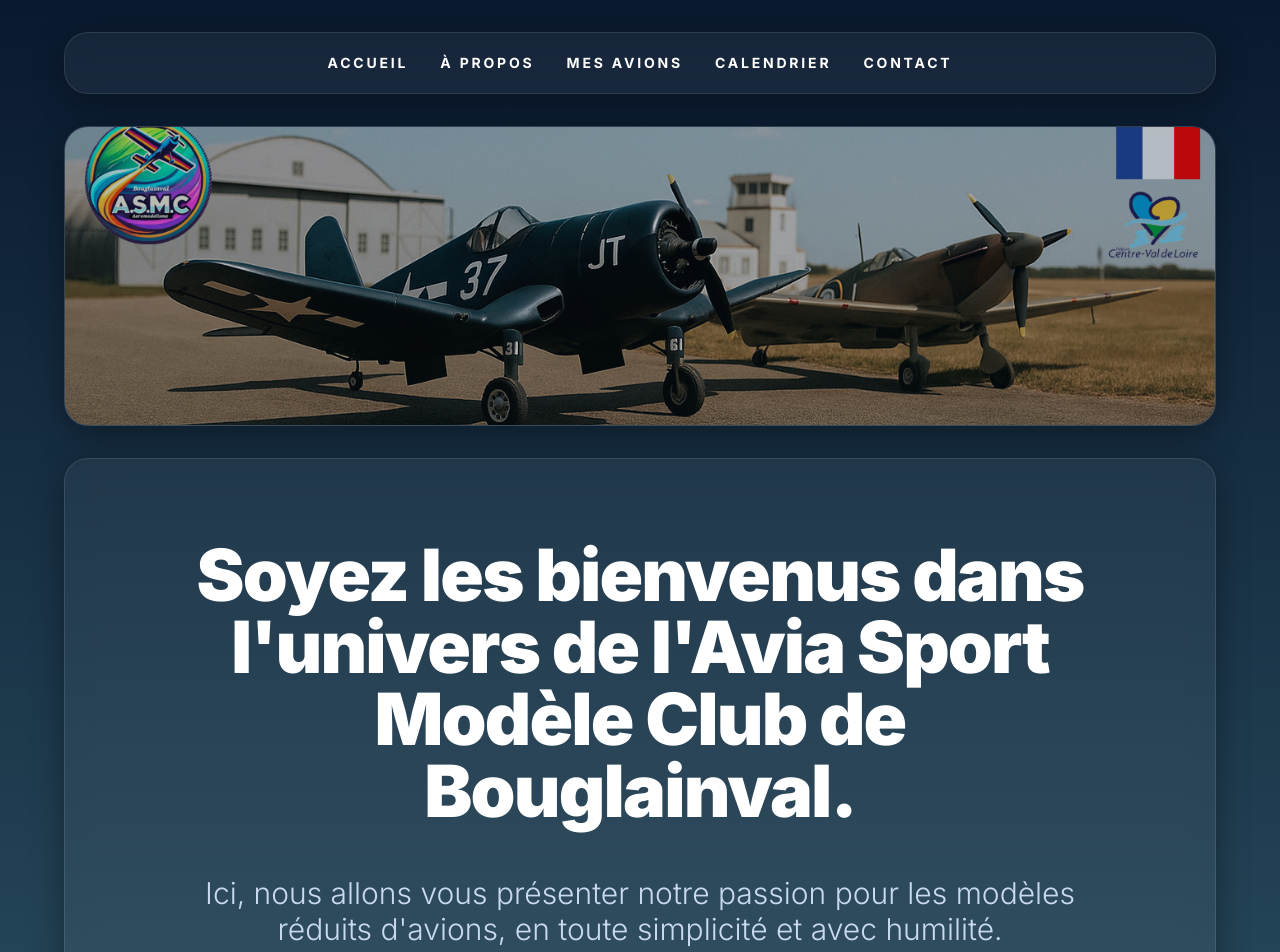
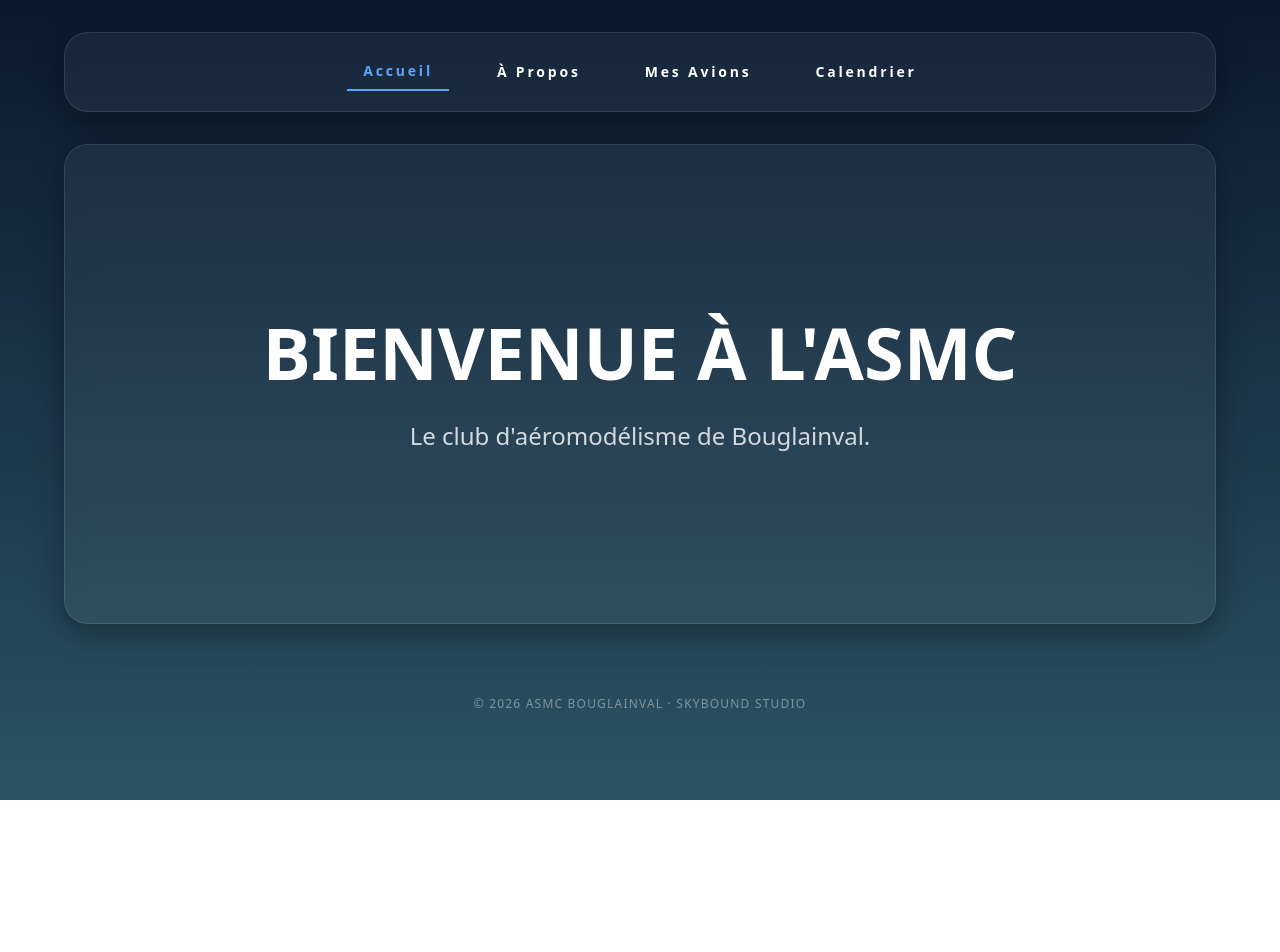
Before and after one commit to leschaeveemmanuel-rgb/asmc-site, a React (Vite) app: page / in a window 1280 px wide. Shown: the top 952 px of the page. After the commit the page ends 800 px from the top, so only its background shows below. Built offline with nearby package versions, Linux system fonts and the light colour scheme.

Commit message:
Add files via upload

```diff
--- a/src/App.jsx
+++ b/src/App.jsx
@@ -1,52 +1,77 @@
-import React from 'react';
+import React, { useState } from 'react';
 
 function App() {
+  // Le "cerveau" qui gère la navigation
+  const [page, setPage] = useState('accueil');
+
   return (
-    <div className="min-h-screen p-4 md:p-8 flex flex-col items-center gap-8">
+    // C'est cette DIV "flex" que tu vois dans ton inspecteur
+    <div className="min-h-screen p-4 md:p-8 flex flex-col items-center gap-8 text-white font-sans">
 
-      {/* 1. BARRE DE NAVIGATION (Flottante et vitrée) */}
+      {/* LA NAVIGATION - Elle doit apparaître juste ici dans Elements */}
       <nav className="glass-card w-full max-w-6xl px-6 py-5 flex flex-wrap justify-center gap-8 text-xs md:text-sm font-bold tracking-[0.2em] uppercase">
-        <a href="#" className="hover:text-blue-400 transition-colors">Accueil</a>
-        <a href="#" className="hover:text-blue-400 transition-colors">À Propos</a>
-        <a href="#" className="hover:text-blue-400 transition-colors">Mes Avions</a>
-        <a href="#" className="hover:text-blue-400 transition-colors">Calendrier</a>
-        <a href="#" className="hover:text-blue-400 transition-colors">Contact</a>
+        <button
+          onClick={() => setPage('accueil')}
+          className={`transition-colors duration-300 py-2 px-4 ${page === 'accueil' ? 'text-blue-400 border-b-2 border-blue-400' : 'hover:text-blue-300'}`}
+        >
+          Accueil
+        </button>
+        <button
+          onClick={() => setPage('apropos')}
+          className={`transition-colors duration-300 py-2 px-4 ${page === 'apropos' ? 'text-blue-400 border-b-2 border-blue-400' : 'hover:text-blue-300'}`}
+        >
+          À Propos
+        </button>
+        <button
+          onClick={() => setPage('avions')}
+          className={`transition-colors duration-300 py-2 px-4 ${page === 'avions' ? 'text-blue-400 border-b-2 border-blue-400' : 'hover:text-blue-300'}`}
+        >
+          Mes Avions
+        </button>
+        <button
+          onClick={() => setPage('calendrier')}
+          className={`transition-colors duration-300 py-2 px-4 ${page === 'calendrier' ? 'text-blue-400 border-b-2 border-blue-400' : 'hover:text-blue-300'}`}
+        >
+          Calendrier
+        </button>
       </nav>
 
-      {/* 2. BANNIÈRE (HERO SECTION) */}
-      <div className="glass-card w-full max-w-6xl h-[300px] relative overflow-hidden">
-        {/* On utilise ton image spécifique */}
-        <img
-          src="/A_high-resolution_digital_photograph_captures_two_.png"
-          alt="Bandeau ASMC Bouglainval"
-          className="w-full h-full object-cover opacity-80"
-        />
-        {/* Un léger voile pour que le verre ressorte mieux */}
-        <div className="absolute inset-0 bg-black/10"></div>
-      </div>
+      {/* ZONE DE CONTENU */}
+      <main className="glass-card w-full max-w-6xl min-h-[60vh] flex items-center justify-center p-8 md:p-20 text-center">
 
-      {/* 3. SECTION DE BIENVENUE (Centrage absolu et grande police) */}
-      <main className="glass-card w-full max-w-6xl flex-grow flex items-center justify-center p-8 md:p-20">
-        <div className="max-w-4xl text-center">
-          <h1 className="text-4xl md:text-5xl lg:text-7xl font-black mb-12 leading-[1.1] tracking-tight">
-            Soyez les bienvenus dans l'univers de l'Avia Sport Modèle Club de Bouglainval.
-          </h1>
-          <p className="text-xl md:text-2xl lg:text-3xl text-blue-100 font-light leading-relaxed opacity-90">
-            Ici, nous allons vous présenter notre passion pour les modèles réduits d'avions,
-            en toute simplicité et avec humilité.
-          </p>
-          <div className="mt-12 h-1 w-24 bg-blue-400/50 mx-auto rounded-full"></div>
-          <p className="mt-8 text-lg md:text-xl italic font-serif opacity-70">
-            Bonne visite !
-          </p>
-        </div>
+        {page === 'accueil' && (
+          <div className="animate-in fade-in zoom-in duration-500">
+            <h1 className="text-4xl md:text-7xl font-black mb-8 leading-tight uppercase">Bienvenue à l'ASMC</h1>
+            <p className="text-xl md:text-2xl opacity-80">Le club d'aéromodélisme de Bouglainval.</p>
+          </div>
+        )}
+
+        {page === 'apropos' && (
+          <div className="animate-in fade-in slide-in-from-bottom duration-500">
+            <h2 className="text-3xl md:text-5xl font-bold mb-6 uppercase">Notre Passion</h2>
+            <p className="max-w-2xl text-lg opacity-80">Nous volons tous les weekends sur notre terrain dédié...</p>
+          </div>
+        )}
+
+        {page === 'avions' && (
+          <div className="animate-in fade-in slide-in-from-bottom duration-500">
+            <h2 className="text-3xl md:text-5xl font-bold mb-6 uppercase">Le Hangar</h2>
+            <p className="text-lg opacity-80 italic">Les photos de nos modèles arrivent très bientôt.</p>
+          </div>
+        )}
+
+        {page === 'calendrier' && (
+          <div className="animate-in fade-in slide-in-from-bottom duration-500">
+            <h2 className="text-3xl md:text-5xl font-bold mb-6 uppercase">Agenda</h2>
+            <p className="text-lg opacity-80">Prochain vol : Dimanche prochain à 14h.</p>
+          </div>
+        )}
+
       </main>
 
-      {/* 4. FOOTER */}
-      <footer className="w-full text-center py-8 text-sm tracking-widest opacity-40 font-light">
-        © 2025 ASMC BOUGLAINVAL · SITE DÉVELOPPÉ PAR SKYBOUND STUDIO
+      <footer className="opacity-40 text-xs tracking-widest uppercase py-10">
+        © 2026 ASMC Bouglainval · Skybound Studio
       </footer>
-
     </div>
   );
 }
```
